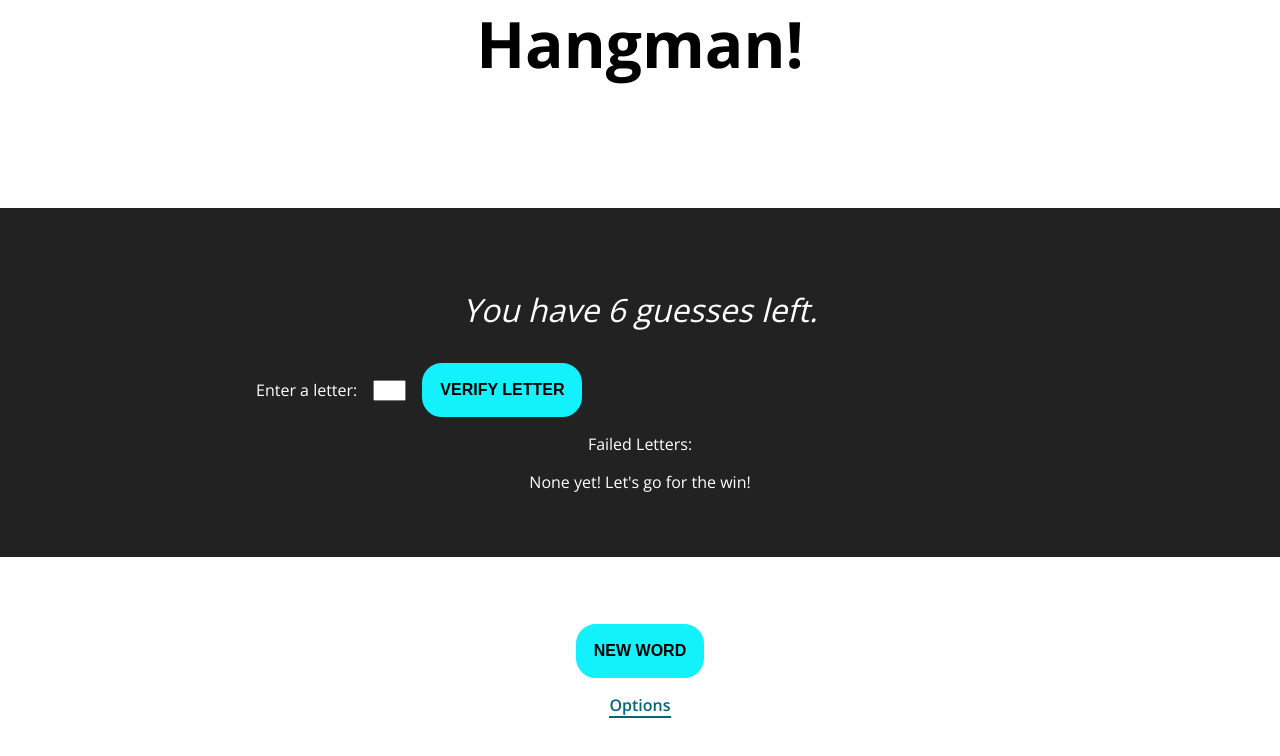
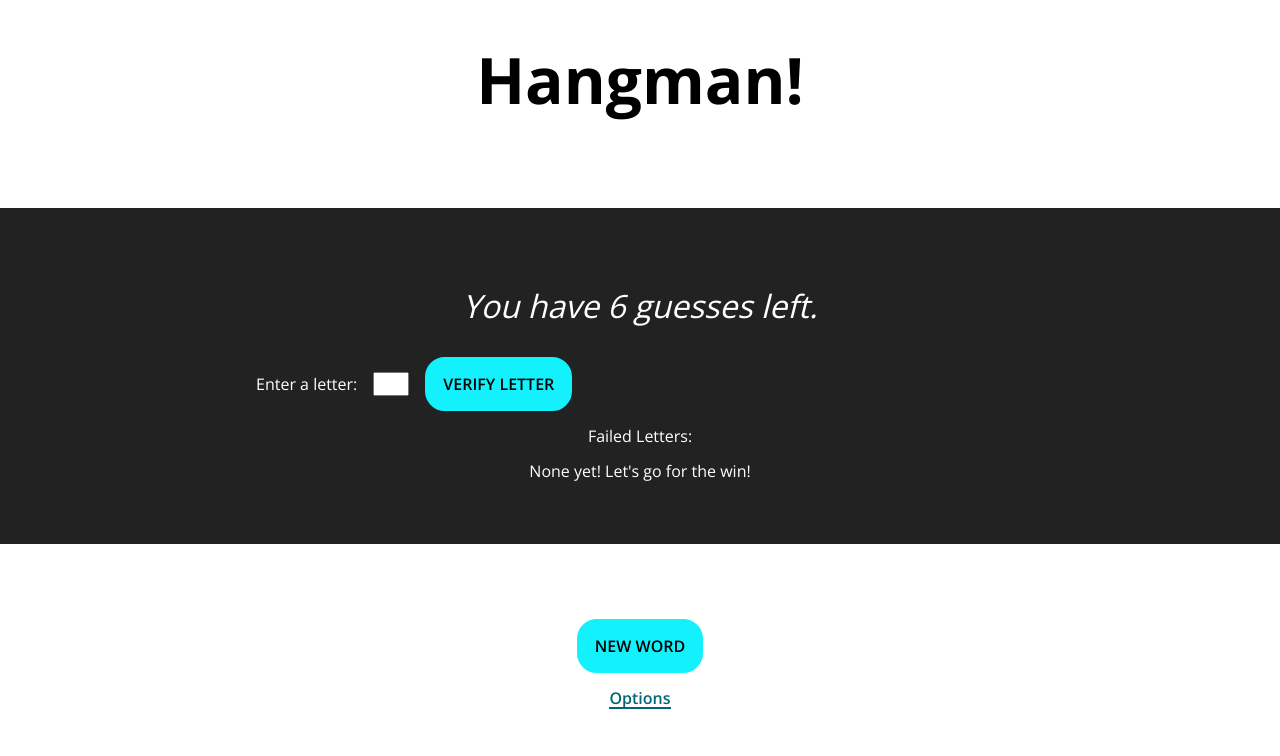
Before and after one commit to gness1804/hangman, a React (Create React App) app: page / in a window 1280 px wide. Shown: the top 756 px of the page. Built offline with nearby package versions, Linux system fonts and the light colour scheme.

Commit message:
add normalize.css

```diff
--- a/public/index.html
+++ b/public/index.html
@@ -11,6 +11,7 @@
     />
     <link rel="apple-touch-icon" href="%PUBLIC_URL%/logo192.png" />
     <link rel="preconnect" href="https://fonts.gstatic.com">
+    <link rel="stylesheet" href="https://necolas.github.io/normalize.css/latest/normalize.css">
     <link href="https://fonts.googleapis.com/css2?family=Open+Sans:wght@300;400;600;700&display=swap" rel="stylesheet">
     <!--
       manifest.json provides metadata used when your web app is installed on a
--- a/src/Main/index.css
+++ b/src/Main/index.css
@@ -6,7 +6,6 @@
 }
 
 .main-top-items-container {
-  /* margin-bottom: 3rem; */
   padding: 3rem;
 }
 
--- a/src/index.css
+++ b/src/index.css
@@ -1,6 +1,5 @@
 /* global general styles */
 body {
-  margin: 0;
   font-family: 'Open Sans', sans-serif;
   -webkit-font-smoothing: antialiased;
   -moz-osx-font-smoothing: grayscale;
@@ -9,15 +8,6 @@ body {
 code {
   font-family: source-code-pro, Menlo, Monaco, Consolas, 'Courier New',
     monospace;
-}
-
-h1,
-h2,
-h3,
-h4,
-h5,
-h6 {
-  margin: 0;
 }
 
 button {
```
